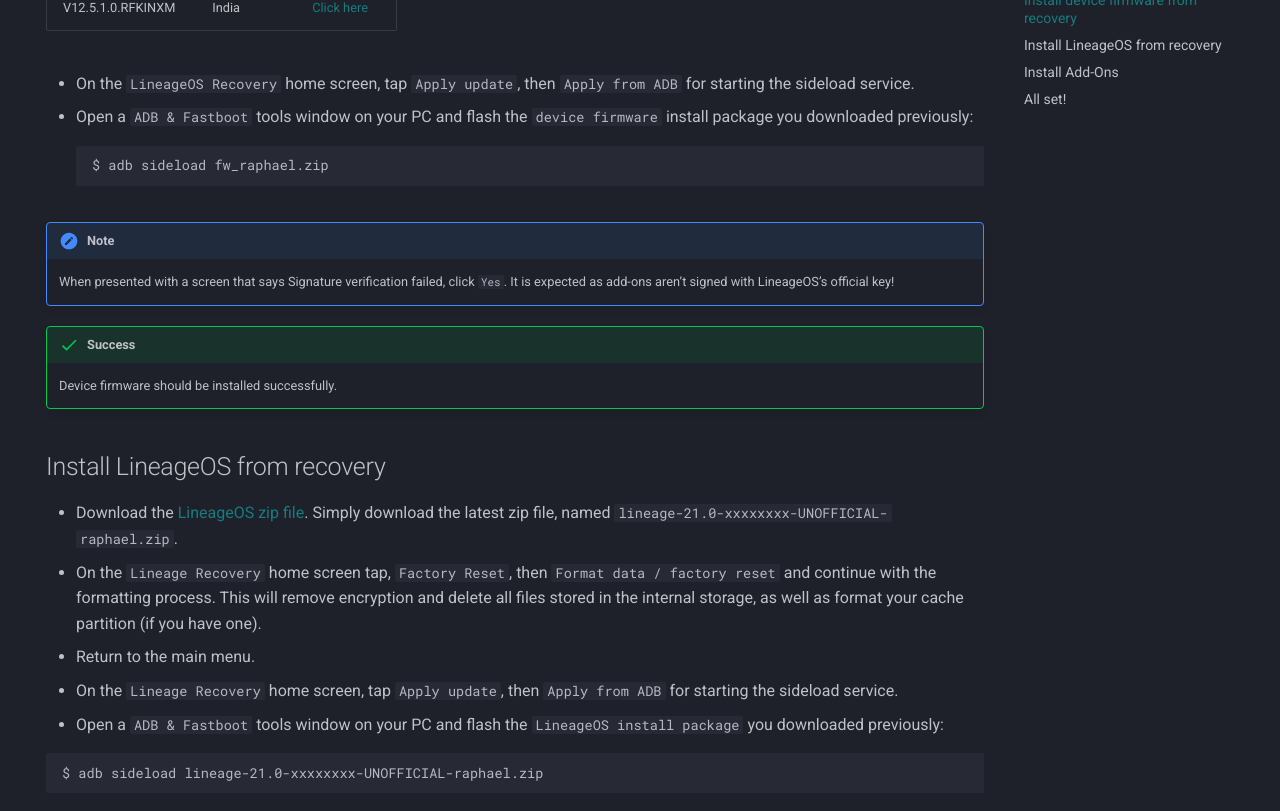
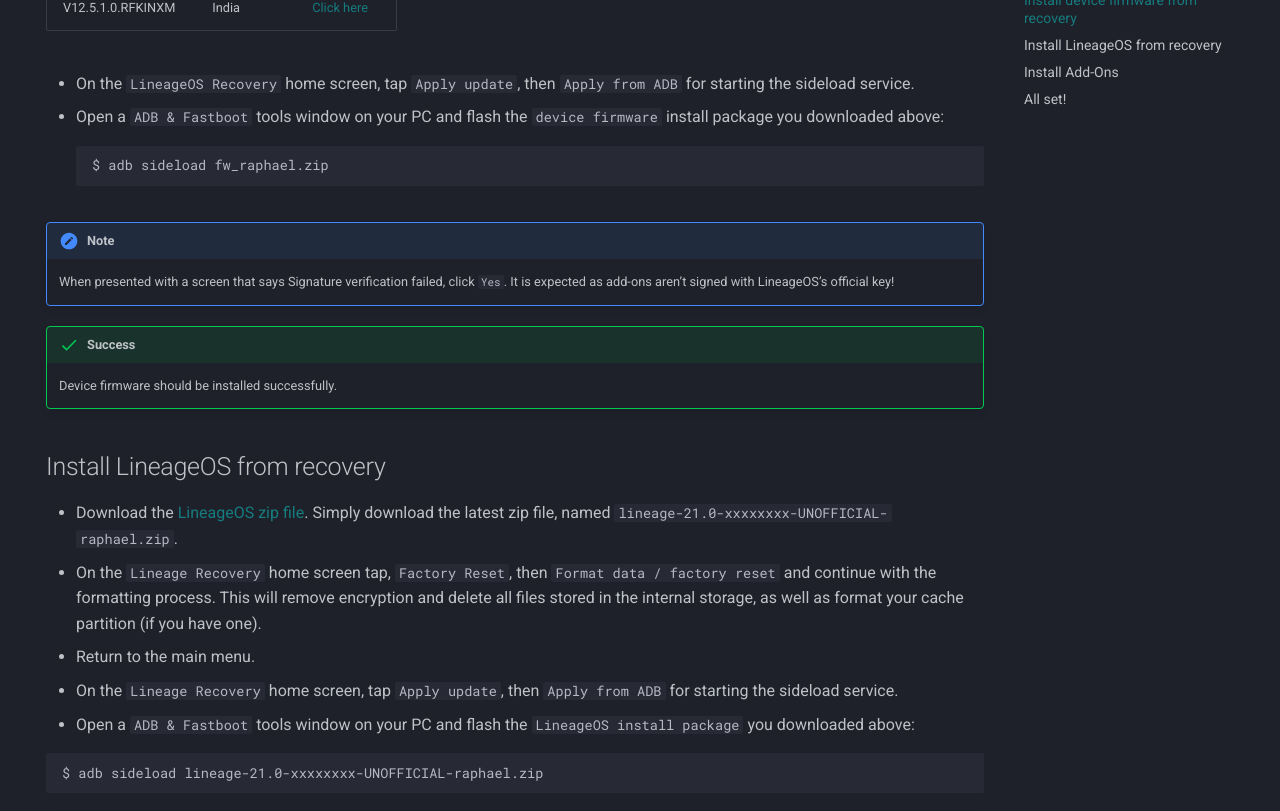
Before and after one commit to penglezos/lineageos.penglezos.dev, an MkDocs documentation site: the page built from docs/devices/raphael/install.md, in a window 1280 px wide and 1400 px high, scrolled down 1493 px. Shown: the part 153-964 px from the top of the window. Built offline with MkDocs 1.6.1 and Material for MkDocs 9.7.7, drawn with Linux system fonts in a browser that asks for light colours; some of the changed text lies outside the part shown.

Commit message:
docs: previously -> above
Signed-off-by: penglezos <panagiotisegl@gmail.com>

````diff
--- a/docs/devices/raphael/install.md
+++ b/docs/devices/raphael/install.md
@@ -52,7 +52,7 @@
 
 * On the `LineageOS Recovery` home screen, tap `Apply update`, then `Apply from ADB` for starting the sideload service.
 
-* Open a `ADB & Fastboot` tools window on your PC and flash the `device firmware` install package you downloaded previously:
+* Open a `ADB & Fastboot` tools window on your PC and flash the `device firmware` install package you downloaded above:
 ```bash
 $ adb sideload fw_raphael.zip
 ```
@@ -68,7 +68,7 @@
 * On the `Lineage Recovery` home screen tap, `Factory Reset`, then `Format data / factory reset` and continue with the formatting process. This will remove encryption and delete all files stored in the internal storage, as well as format your cache partition (if you have one).
 * Return to the main menu.
 * On the `Lineage Recovery` home screen, tap `Apply update`, then `Apply from ADB` for starting the sideload service.
-* Open a `ADB & Fastboot` tools window on your PC and flash the `LineageOS install package` you downloaded previously:
+* Open a `ADB & Fastboot` tools window on your PC and flash the `LineageOS install package` you downloaded above:
 
 ```bash
 $ adb sideload lineage-21.0-xxxxxxxx-UNOFFICIAL-raphael.zip
@@ -86,7 +86,7 @@
     If you want to install Google Apps add-on package (use the `arm64` architecture), you can download it from [here](https://github.com/MindTheGapps/14.0.0-arm64/releases/latest). This add-on needs to be installed **before** booting into LineageOS for the first time!
 
 * On the `Lineage Recovery` home screen, tap `Apply update`, then `Apply from ADB` for starting the sideload service.
-* Open a `ADB & Fastboot` tools window on your PC and flash the `LineageOS install package` you downloaded previously (for example: Google Apps):
+* Open a `ADB & Fastboot` tools window on your PC and flash the `LineageOS install package` you downloaded above (for example: Google Apps):
 ```bash
 $ adb sideload filename.zip
 ```
````
Also changed, not shown: docs/devices/raphael/update.md (+1 -1 lines).
